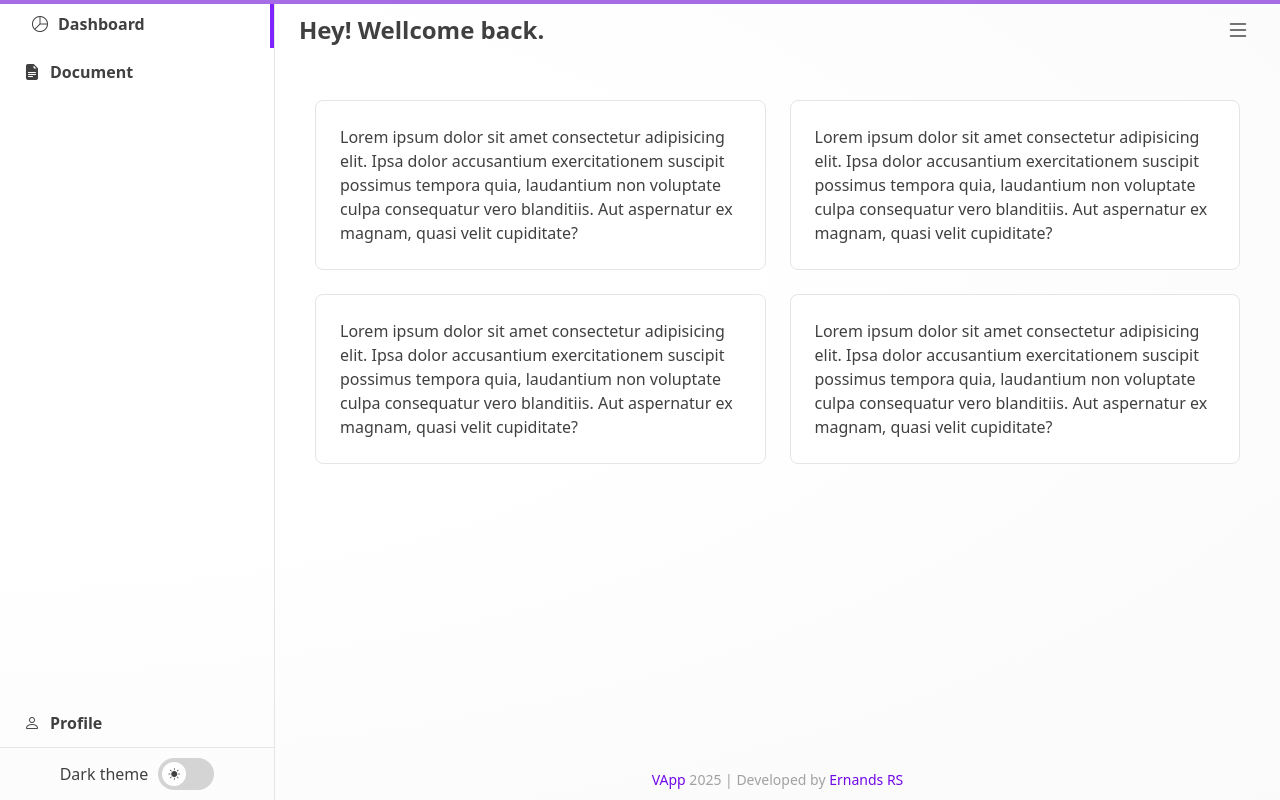
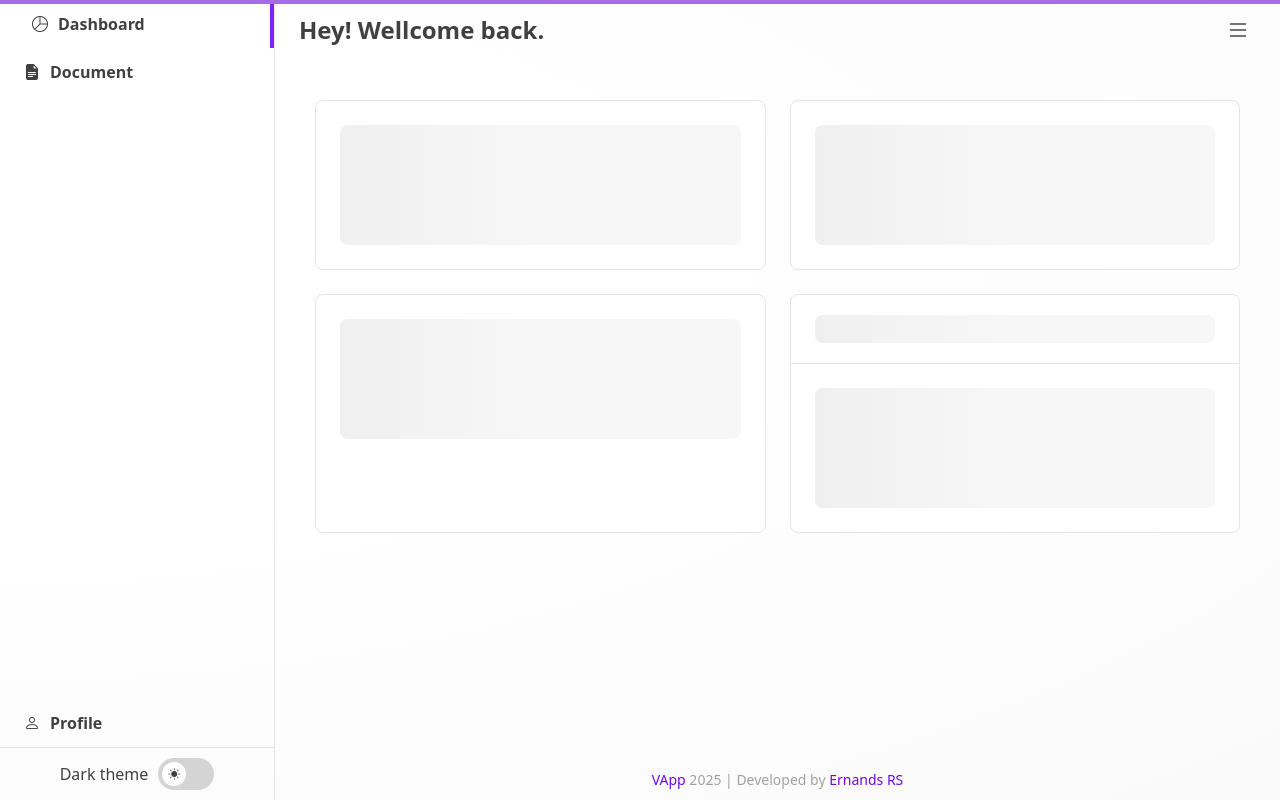
Before and after one commit to ernandesrs/pproj_vapp, a Vue app: page /dashboard in a window 1280 px wide. Built offline with nearby package versions, Linux system fonts and the light colour scheme.

Commit message:
card loading modes

```diff
--- a/src/components/ui/CCard.vue
+++ b/src/components/ui/CCard.vue
@@ -7,7 +7,19 @@
                 'rounded-bl-lg rounded-br-lg': show && !$slots.footer
             }">
 
-            <div class="flex-1 flex items-center">
+            <div class="flex-1 flex items-center relative">
+
+                <!-- skeleton -->
+                <Transition enter-from-class="opacity-0" enter-active-class="duration-100 ease-in-out"
+                    leave-to-class="opacity-0" leave-active-class="duration-200 ease-out">
+                    <div v-if="isLoading"
+                        class="w-full h-full absolute z-50 top-0 left-0 bg-neutral-50 dark:bg-neutral-800 rounded-lg">
+                        <div
+                            class="w-full h-full bg-gradient-to-r from-neutral-200 dark:from-neutral-900 via-neutral-100 dark:via-neutral-800 to-neutral-100 dark:to-neutral-800 animate-pulse rounded-lg">
+                        </div>
+                    </div>
+                </Transition>
+
                 <Component v-if="props.title" :is="props.titleTag" v-html="props.title"
                     class="text-base font-semibold" />
                 <div class="flex-1 flex items-center">
@@ -27,7 +39,21 @@
         <Transition enter-from-class="opacity-0 -translate-y-4/12" enter-active-class="duration-200"
             leave-to-class="opacity-0 -translate-y-4/12" leave-active-class="duration-100">
             <div v-show="!show" class="p-6 relative z-0">
-                <slot />
+                <div class="relative">
+
+                    <!-- skeleton -->
+                    <Transition enter-from-class="opacity-0" enter-active-class="duration-100 ease-in-out"
+                        leave-to-class="opacity-0" leave-active-class="duration-200 ease-out">
+                        <div v-if="isLoading"
+                            class="w-full h-full absolute z-50 top-0 left-0 bg-neutral-50 dark:bg-neutral-800 rounded-lg">
+                            <div
+                                class="w-full h-full bg-gradient-to-r from-neutral-200 dark:from-neutral-900 via-neutral-100 dark:via-neutral-800 to-neutral-100 dark:to-neutral-800 animate-pulse rounded-lg">
+                            </div>
+                        </div>
+                    </Transition>
+
+                    <slot />
+                </div>
             </div>
         </Transition>
 
@@ -47,6 +73,7 @@
 import type { CardProps } from '@/types/components/ui/card_type';
 import { computed, ref, useSlots, watch } from 'vue';
 import CIcon from './CIcon.vue';
+import { useApp } from '@/composables/useApp';
 
 const emit = defineEmits(['minimize']);
 
@@ -55,6 +82,10 @@ const slots = useSlots();
 const props = withDefaults(defineProps<CardProps>(), {
     titleTag: 'h5'
 });
+
+const { inLoadingMode } = useApp();
+
+const isLoading = ref<boolean>(false);
 
 const show = ref<boolean>(props.minimized ? true : false);
 
@@ -70,6 +101,16 @@ watch(() => show.value, (n) => {
     emit('minimize', n);
 });
 
+watch(() => props.loading, (n) => {
+    isLoading.value = n;
+}, { immediate: true });
+
+watch(() => inLoadingMode.value, (n) => {
+    if (props.globalLoading) {
+        isLoading.value = n;
+    }
+}, { immediate: true });
+
 </script>
 
 <style scoped></style>
--- a/src/types/components/ui/card_type.ts
+++ b/src/types/components/ui/card_type.ts
@@ -3,4 +3,6 @@ export interface CardProps {
     titleTag?: string,
     minimizable?: boolean,
     minimized?: boolean,
+    loading?: boolean,
+    globalLoading?: boolean,
 };
--- a/src/views/dash/HomeView.vue
+++ b/src/views/dash/HomeView.vue
@@ -2,25 +2,25 @@
     <CPage title="Dashboard overview" without-header :loading="loading">
         <CPageSection with-grid>
 
-            <CCard class="col-span-12 sm:col-span-6">
+            <CCard class="col-span-12 sm:col-span-6" global-loading>
                 Lorem ipsum dolor sit amet consectetur adipisicing elit. Ipsa dolor accusantium exercitationem suscipit
                 possimus tempora quia, laudantium non voluptate culpa consequatur vero blanditiis. Aut aspernatur ex
                 magnam, quasi velit cupiditate?
             </CCard>
 
-            <CCard class="col-span-12 sm:col-span-6">
+            <CCard class="col-span-12 sm:col-span-6" global-loading>
                 Lorem ipsum dolor sit amet consectetur adipisicing elit. Ipsa dolor accusantium exercitationem suscipit
                 possimus tempora quia, laudantium non voluptate culpa consequatur vero blanditiis. Aut aspernatur ex
                 magnam, quasi velit cupiditate?
             </CCard>
 
-            <CCard class="col-span-12 sm:col-span-6">
+            <CCard class="col-span-12 sm:col-span-6" global-loading>
                 Lorem ipsum dolor sit amet consectetur adipisicing elit. Ipsa dolor accusantium exercitationem suscipit
                 possimus tempora quia, laudantium non voluptate culpa consequatur vero blanditiis. Aut aspernatur ex
                 magnam, quasi velit cupiditate?
             </CCard>
 
-            <CCard class="col-span-12 sm:col-span-6">
+            <CCard class="col-span-12 sm:col-span-6" title="Lorem title" minimizable global-loading>
                 Lorem ipsum dolor sit amet consectetur adipisicing elit. Ipsa dolor accusantium exercitationem suscipit
                 possimus tempora quia, laudantium non voluptate culpa consequatur vero blanditiis. Aut aspernatur ex
                 magnam, quasi velit cupiditate?
--- a/src/views/dash/doc/CardsView.vue
+++ b/src/views/dash/doc/CardsView.vue
@@ -61,6 +61,22 @@
                             desc: 'Start with card content hidden.',
                             allowedValues: '---',
                             defaultValue: '---'
+                        },
+                        {
+                            name: 'loading',
+                            type: 'boolean',
+                            required: false,
+                            desc: 'When true, puts the card in loading mode.',
+                            allowedValues: '---',
+                            defaultValue: '---'
+                        },
+                        {
+                            name: 'globalLoading',
+                            type: 'boolean',
+                            required: false,
+                            desc: 'The card is automatically in loading mode according to the global state.',
+                            allowedValues: '---',
+                            defaultValue: '---'
                         }
                     ]
                 }
@@ -115,6 +131,14 @@
                             doloremque.</p>
                     </CCard>
 
+                    <CCard class="col-span-12" title="Loading card content" minimizable loading>
+                        <p>Lorem ipsum dolor sit, amet consectetur adipisicing elit. Quos, quae numquam? Repellat,
+                            voluptate soluta
+                            reiciendis porro veniam ad earum veritatis commodi inventore explicabo, totam eveniet
+                            voluptas dicta nulla velit
+                            doloremque.</p>
+                    </CCard>
+
                     <CCard class="col-span-12" title="Minimizable card content" minimizable minimized>
                         <p>Lorem ipsum dolor sit, amet consectetur adipisicing elit. Quos, quae numquam? Repellat,
                             voluptate soluta
```
